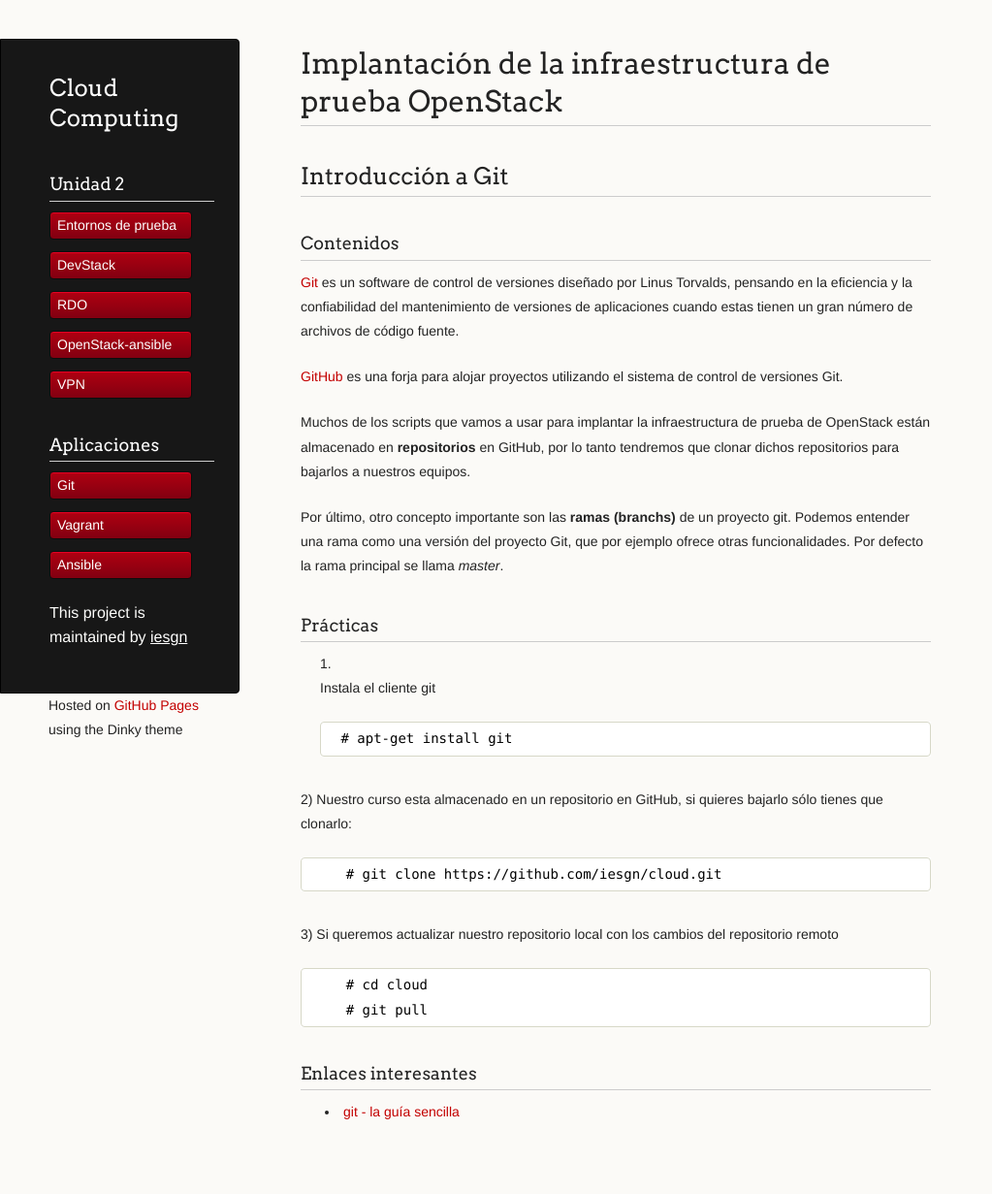
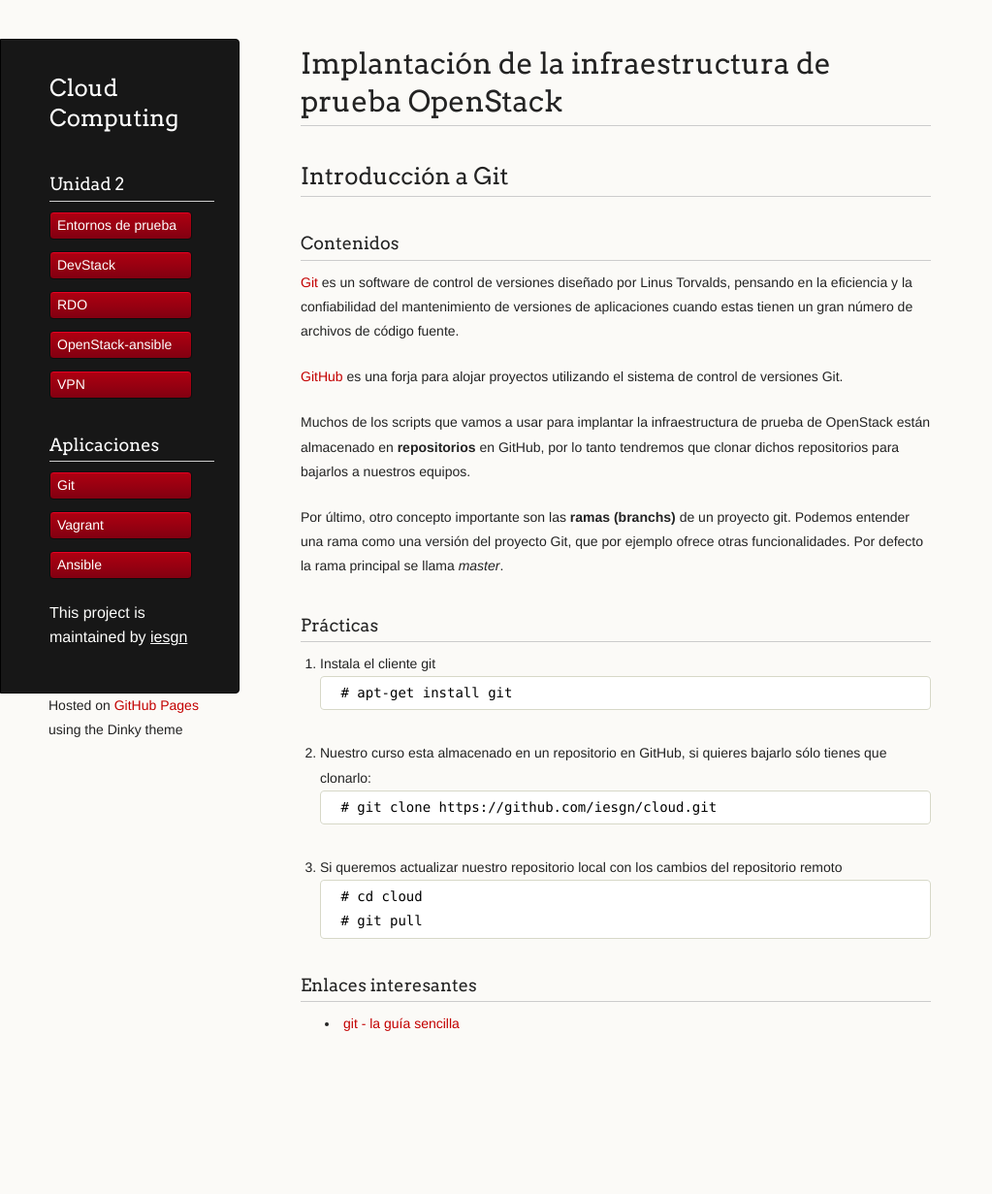
Before and after one commit to iesgn/cloud, a Jekyll site: the page built from curso/u2/git.md, in a window 1280 px wide. Shown: the whole page at 97% size, without its empty margins (0-1023 px from the left). Built offline with Jekyll 4.4.1, drawn with Linux system fonts in a browser that asks for light colours; after the commit the page ends 1140 px from its top, so only the background shows below that.

Commit message:
Modificación hoja de estilo para que se puedan poner listas númericas

```diff
--- a/curso/u2/git.md
+++ b/curso/u2/git.md
@@ -23,11 +23,11 @@ Por último, otro concepto importante son las **ramas (branchs)** de un proyecto
 
         # apt-get install git
 
-2) Nuestro curso esta almacenado en un repositorio en GitHub, si quieres bajarlo sólo tienes que clonarlo:
+2. Nuestro curso esta almacenado en un repositorio en GitHub, si quieres bajarlo sólo tienes que clonarlo:
 
         # git clone https://github.com/iesgn/cloud.git
 
-3) Si queremos actualizar nuestro repositorio local con los cambios del repositorio remoto
+3. Si queremos actualizar nuestro repositorio local con los cambios del repositorio remoto
 
         # cd cloud
         # git pull
--- a/stylesheets/styles.css
+++ b/stylesheets/styles.css
@@ -8,7 +8,7 @@ a, abbr, acronym, address, big, cite, code,
 del, dfn, em, img, ins, kbd, q, s, samp,
 small, strike, strong, sub, sup, tt, var,
 b, u, i, center,
-dl, dt, dd, ol, ul, li,
+dl, dt, dd, ol, ul, li, li p,
 fieldset, form, label, legend,
 table, caption, tbody, tfoot, thead, tr, th, td,
 article, aside, canvas, details, embed,
@@ -103,7 +103,8 @@ ul {
 }
 
 ol {
-  list-style: decimal inside;
+#  list-style: decimal inside;
+  list-style: decimal;
   padding-left: 20px;
 }
 
```
